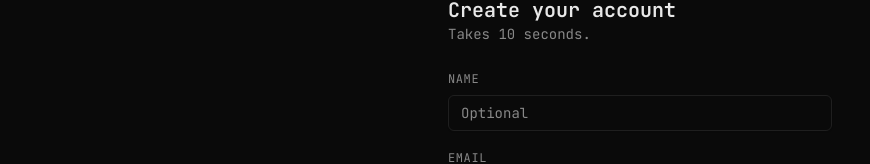
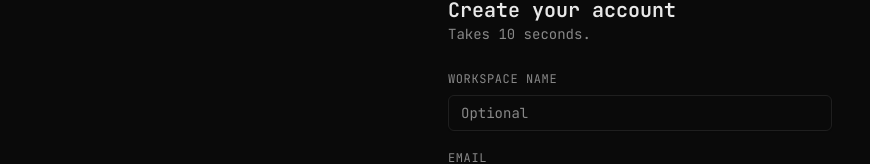
Before and after one commit to snowztech/helia, a Next.js app in the folder apps/web/: page /signup in a window 1280 px wide. Shown: the part 213-377 px from the top of the page, without its empty margins (0-870 px from the left). Built offline with nearby package versions, Linux system fonts and the light colour scheme.

Commit message:
ui(signup): clarify name field as workspace name

```diff
--- a/apps/web/src/app/(auth)/signup/page.tsx
+++ b/apps/web/src/app/(auth)/signup/page.tsx
@@ -53,7 +53,7 @@ export default function SignupPage() {
 
       <form onSubmit={submit} className="space-y-4">
         <div className="space-y-1.5">
-          <Label htmlFor="name">Name</Label>
+          <Label htmlFor="name">Workspace Name</Label>
           <Input
             id="name"
             type="text"
@@ -84,7 +84,9 @@ export default function SignupPage() {
             value={password}
             onChange={(e) => setPassword(e.target.value)}
           />
-          <p className="text-xs text-muted-foreground">At least 8 characters.</p>
+          <p className="text-xs text-muted-foreground">
+            At least 8 characters.
+          </p>
         </div>
         <Button type="submit" disabled={busy} className="w-full">
           {busy ? "Creating..." : "Create account"}
```
